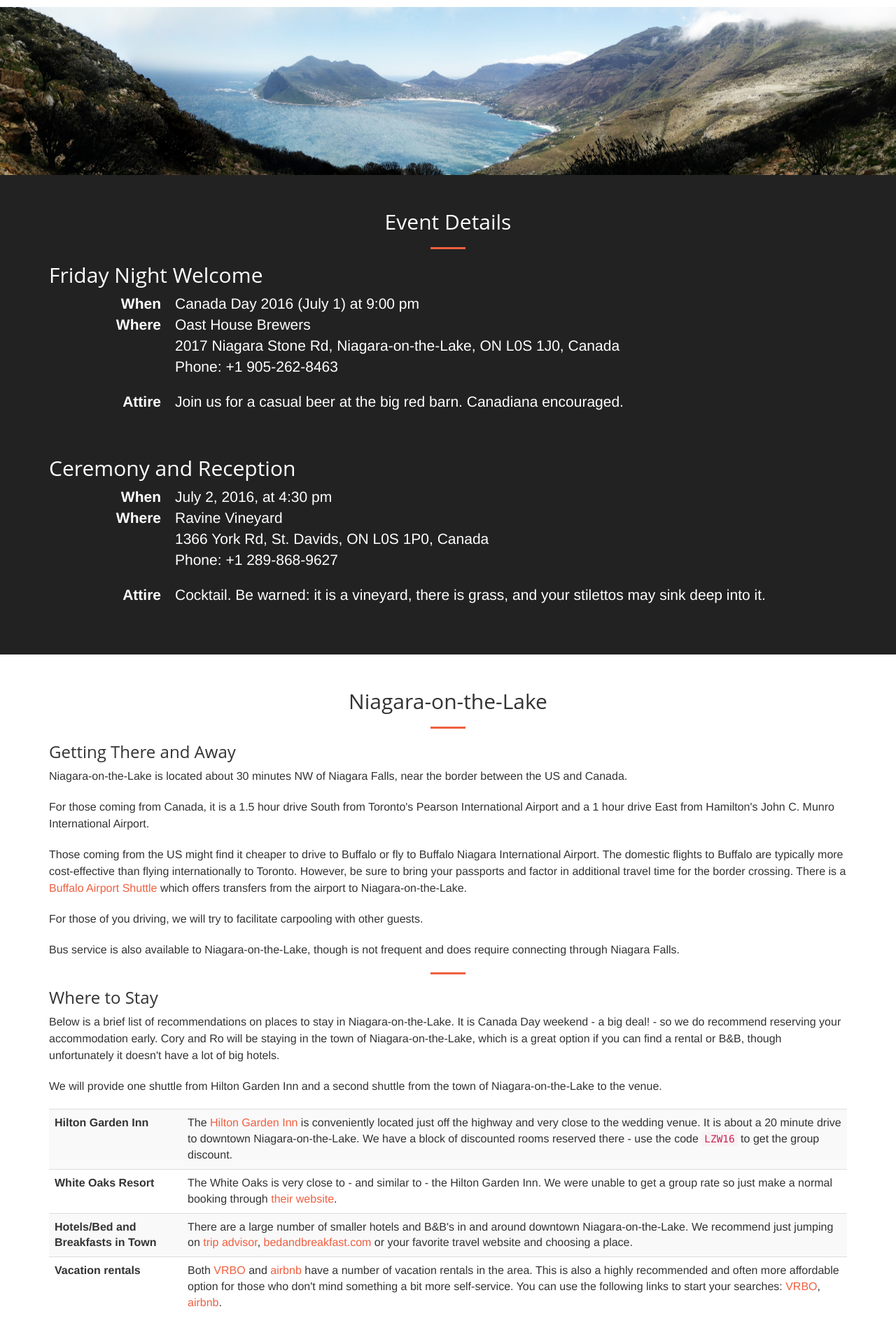
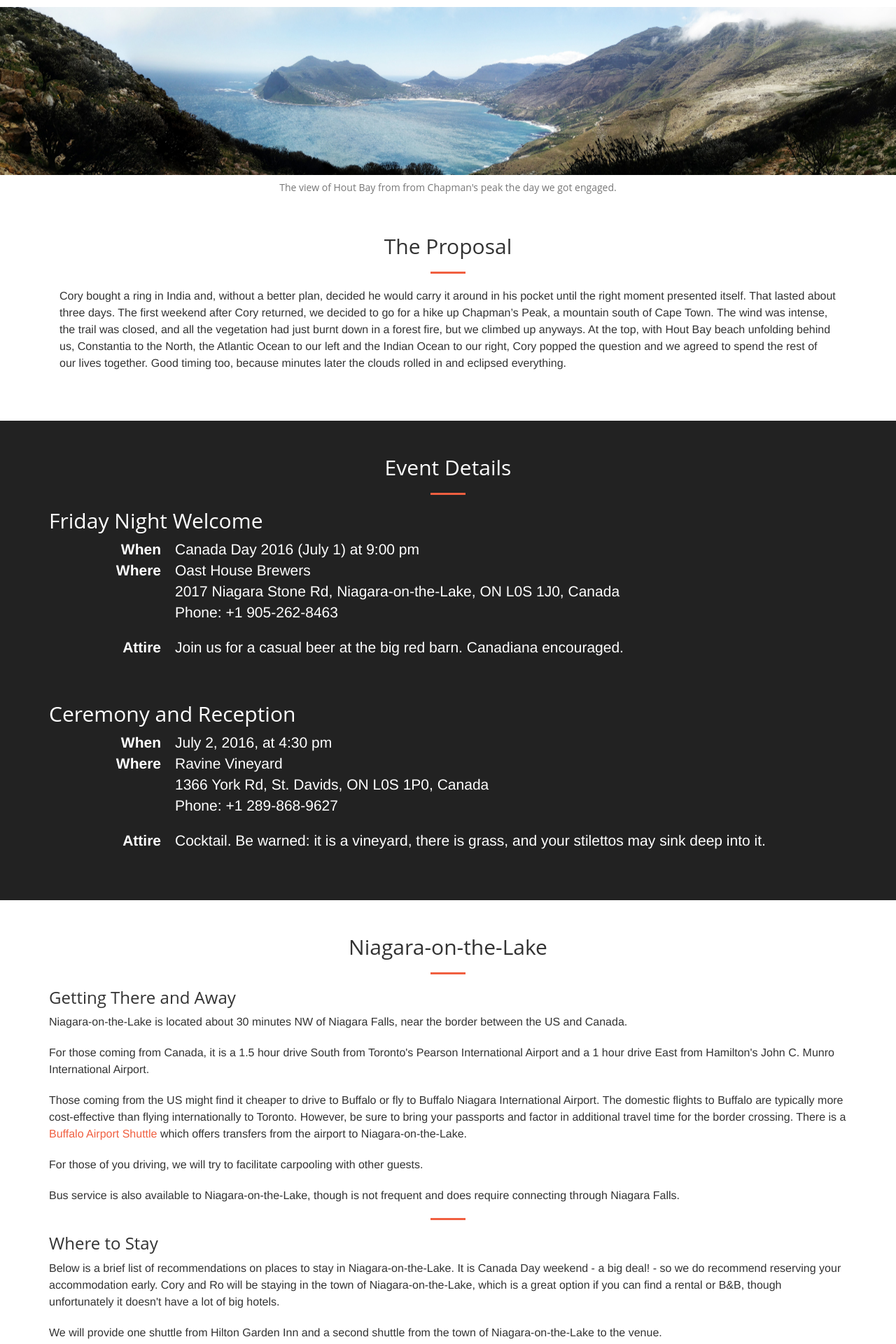
Before and after one commit to ygreif/django-wedding-website, a Django app: template bigday/templates/home.html in a window 1280 px wide. Shown: the part 1708-3628 px from the top of the page at 70% size. Run offline with Django 3.2, Linux system fonts and the light colour scheme; the template is opened without the code that fills it, so the values that code supplies are empty; some libraries are stand-ins or nearby versions.

Commit message:
add proposal copy

```diff
--- a/bigday/templates/home.html
+++ b/bigday/templates/home.html
@@ -122,7 +122,7 @@
     <section id="story">
         {% include 'partials/story.html' %}
     </section>
-    <header id="second-header" class="secondary"></header>
+    {% include 'partials/proposal.html' %}
     <section id="event" class="bg-dark">
         {% include 'partials/event.html' %}
     </section>
--- /dev/null
+++ b/bigday/templates/partials/proposal.html
@@ -0,0 +1,19 @@
+<header id="second-header" class="secondary"></header>
+<h5 class="text-center text-muted">The view of Hout Bay from from Chapman's peak the day we got engaged.</h5>
+<section id="proposal">
+    <div class="container">
+        <div class="col-lg-12">
+            <h2 class="section-heading text-center">The Proposal</h2>
+            <hr class="primary">
+            <p>
+                Cory bought a ring in India and, without a better plan, decided he would carry it around in his pocket until the right moment presented itself.
+                That lasted about three days.
+                The first weekend after Cory returned, we decided to go for a hike up Chapman’s Peak, a mountain south of Cape Town.
+                The wind was intense, the trail was closed, and all the vegetation had just burnt down in a forest fire, but we climbed up anyways.
+                At the top, with Hout Bay beach unfolding behind us, Constantia to the North, the Atlantic Ocean to our left and the Indian Ocean to our right,
+                Cory popped the question and we agreed to spend the rest of our lives together.
+                Good timing too, because minutes later the clouds rolled in and eclipsed everything.
+            </p>
+        </div>
+    </div>
+</section>
```
